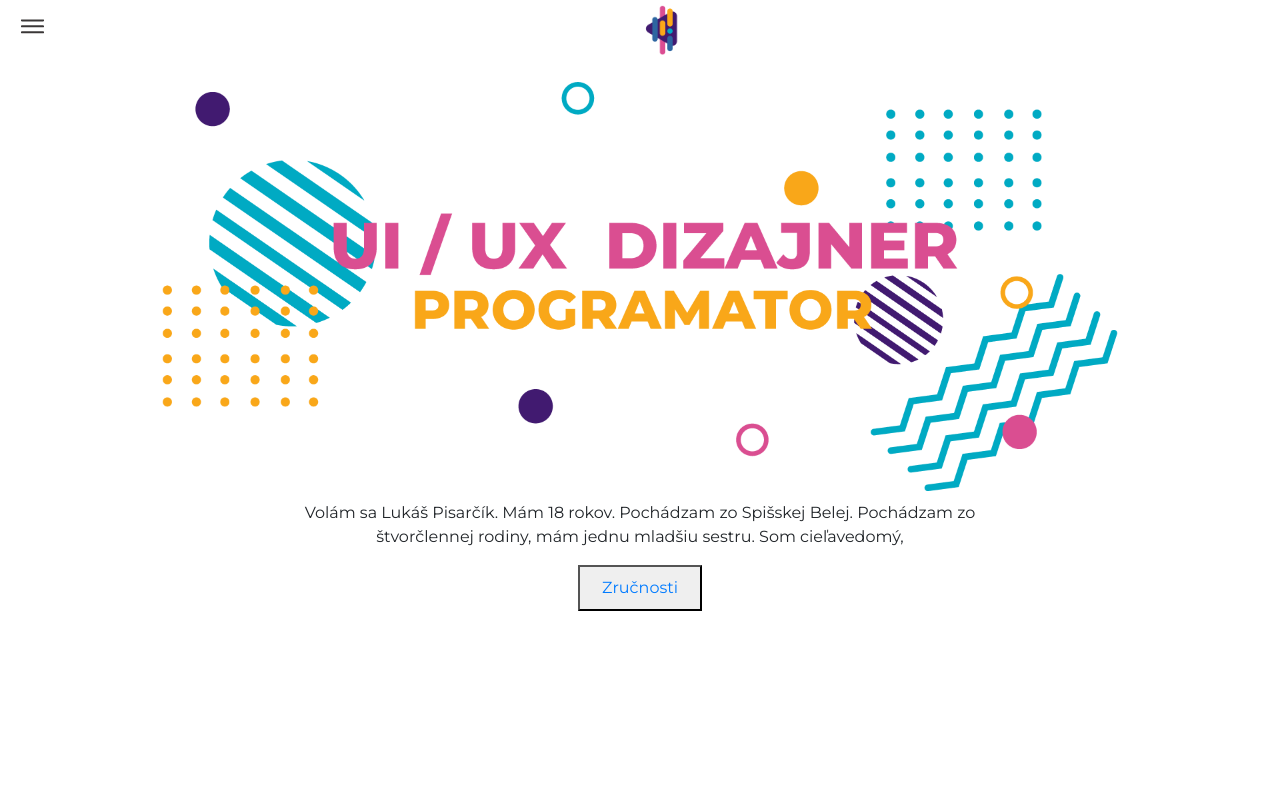
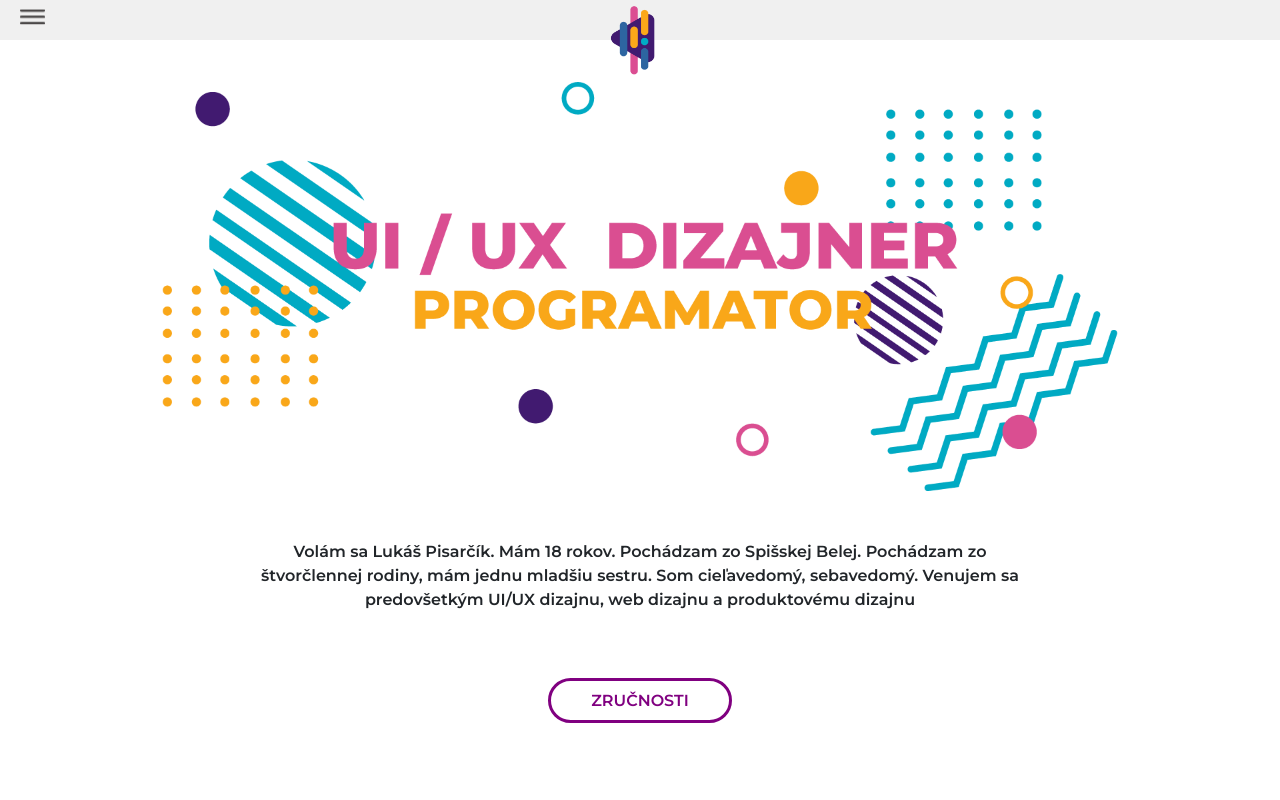
Before and after one commit to lukasPisarcik/lukasPisarcik.github.io, a plain HTML site: page index.html in a window 1280 px wide. Shown: the top 800 px of the page. Drawn offline with nearby package versions, Linux system fonts and the light colour scheme.

Commit message:
update hlavicka

```diff
--- a/index.html
+++ b/index.html
@@ -18,10 +18,10 @@
       <button class="navbar-toggler" type="button" data-toggle="collapse" data-target="#collapsibleNavbar">
           <span class="navbar-toggler-icon icona">
 
-              <img src="ham.png">
+              <img src="ham.png" height="20px">
           </span>
         </button>
-    <a class="navbar-brand nove" href="#"><img src="Pisarcik-logo.png" height="50px"></a>
+    <a class="navbar-brand nove" href="index.html"><img src="Pisarcik-logo.png" height="70px"></a>
 
     <div class="collapse navbar-collapse" id="collapsibleNavbar">
       <ul class="navbar-nag">
@@ -55,12 +55,13 @@
           <img src="Untitled-.png" width="100%" class="main-img">
           <div class="o-mne">
           <center>
-          <p>
+           <p>
               Volám sa Lukáš Pisarčík. Mám 18 rokov. Pochádzam zo Spišskej Belej. Pochádzam zo štvorčlennej rodiny,
-              mám jednu mladšiu sestru. Som cieľavedomý,
-            </p>
+              mám jednu mladšiu sestru. Som cieľavedomý, sebavedomý. Venujem sa predovšetkým UI/UX dizajnu, web dizajnu a
+              produktovému dizajnu
+           </p>
 
-          <button type="button"><a class="nav-link" href="#sklílls">Zručnosti</a></button>
+          <a href="#skills">Zručnosti</a>
           </center>
           </div>
         </div>
--- a/main.css
+++ b/main.css
@@ -13,11 +13,14 @@ body {
 }
 
 .nav-moj{
-  background-color:white;
+  background-color:rgb(240, 240, 240);
+
 }
 
 .nove{
-  margin-left: 45%;
+  text-align: center;
+  width: 90%;
+  position: absolute;
 }
 
 .icona{
@@ -43,8 +46,33 @@ body {
   max-width: 60%;
   margin:0 auto;
   text-align: center;
+  font-weight: 500;
+  margin-top: 3%;
+}
+
+.o-mne p{
+  margin-bottom: 10%;
+  font-weight: 600;
+}
+
+.o-mne a {
+  text-decoration: none;
+  text-transform: uppercase;
+  border: 3px solid purple;
+  padding: 10px;
+  padding-left: 40px;
+  padding-right: 40px;
+  border-radius: 80px;
+  color: purple;
+  font-weight: 600;
 
 
+}
+
+.o-mne a:hover{
+  background-color: purple;
+  color: white;
+  border-color: purple;
 }
 
 .first{
--- a/main.js
+++ b/main.js
@@ -17,6 +17,7 @@ function handleSubmit(event) {
     from: email
   }
 
+
   $.ajax({
     type: "POST",
     url: "https://stored.azurewebsites.net/api/mail",
```
